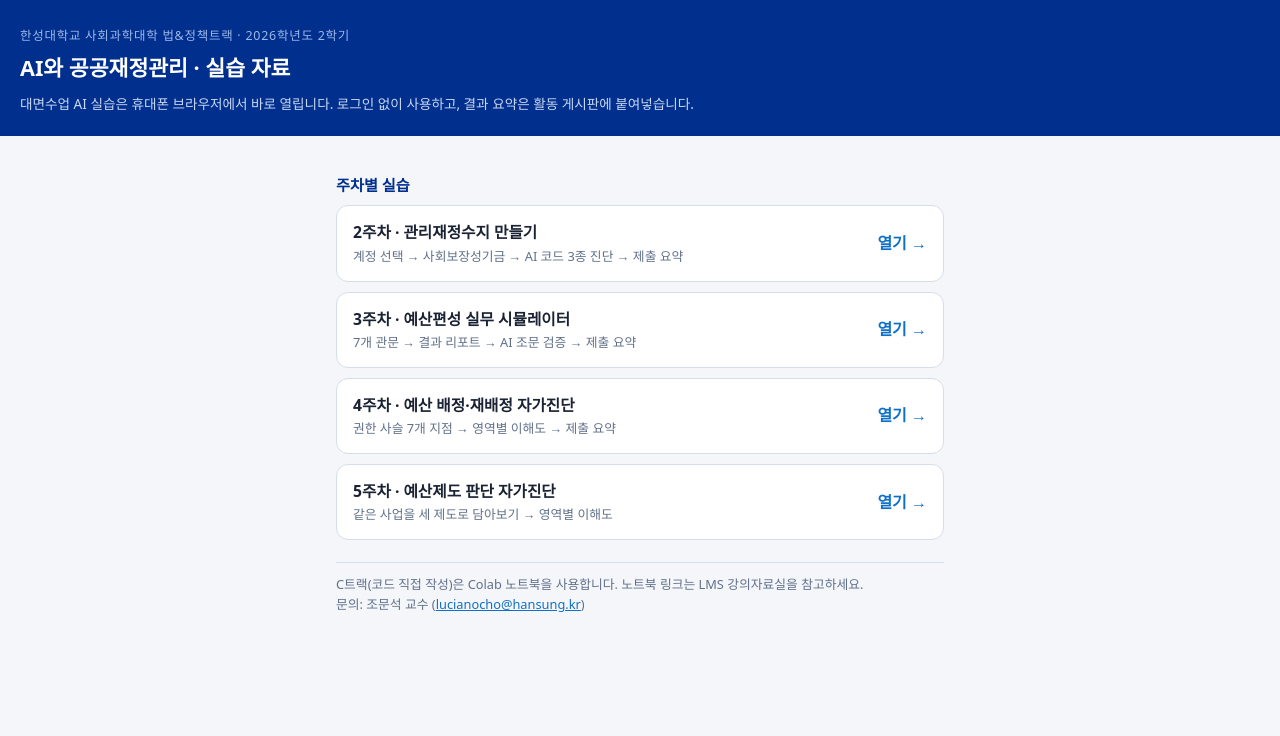
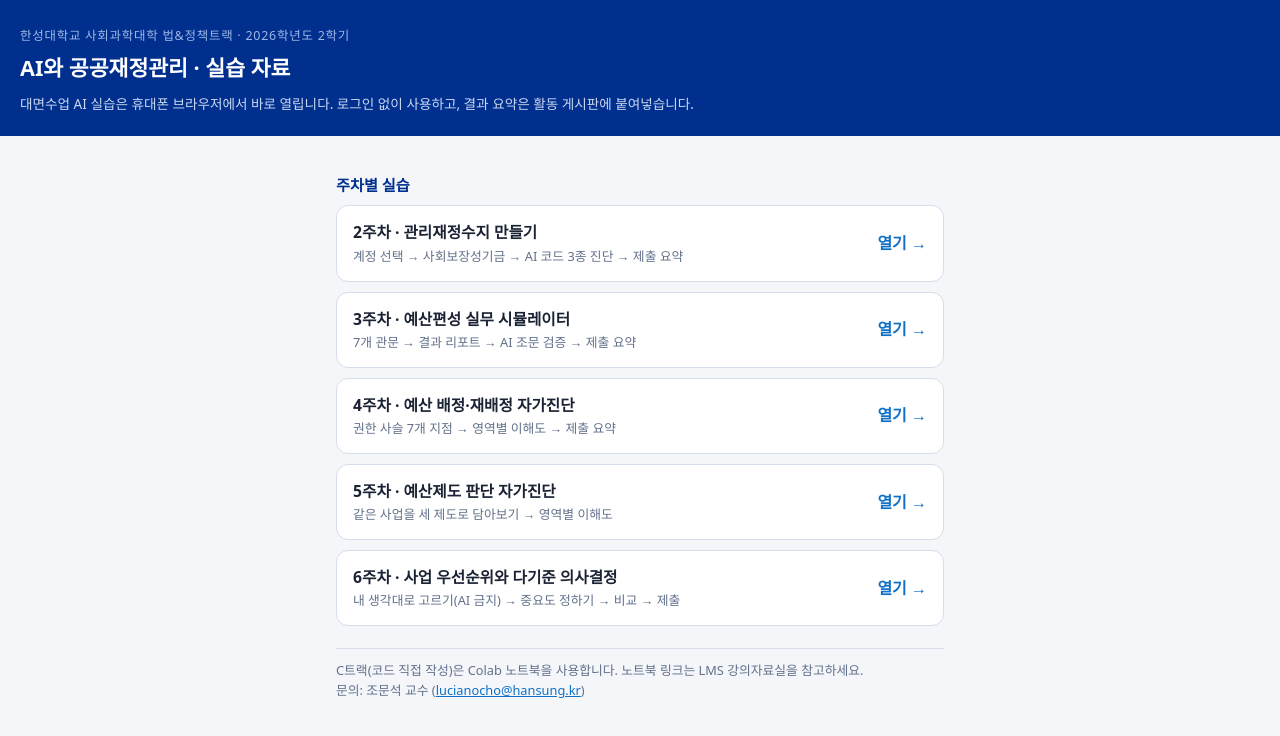
Before and after one commit to lucianocho/ai-public-finance, a plain HTML site: page index.html in a window 1280 px wide. Drawn offline with Linux system fonts and the light colour scheme.

Commit message:
Add files via upload

```diff
--- a/index.html
+++ b/index.html
@@ -55,6 +55,11 @@
     <div class="go">열기 →</div>
   </a>
 
+  <a class="item" href="week06/">
+    <div><b>6주차 · 사업 우선순위와 다기준 의사결정</b><span>내 생각대로 고르기(AI 금지) → 중요도 정하기 → 비교 → 제출</span></div>
+    <div class="go">열기 →</div>
+  </a>
+
   <div class="note">
     C트랙(코드 직접 작성)은 Colab 노트북을 사용합니다. 노트북 링크는 LMS 강의자료실을 참고하세요.<br>
     문의: 조문석 교수 (<a href="mailto:lucianocho@hansung.kr">lucianocho@hansung.kr</a>)
```
